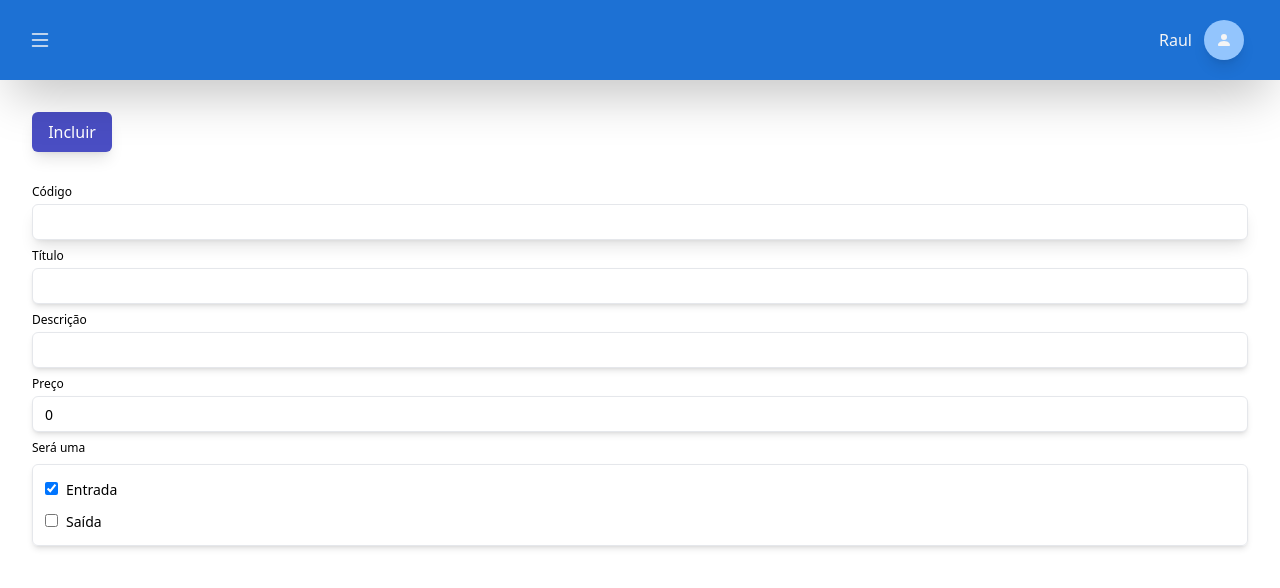
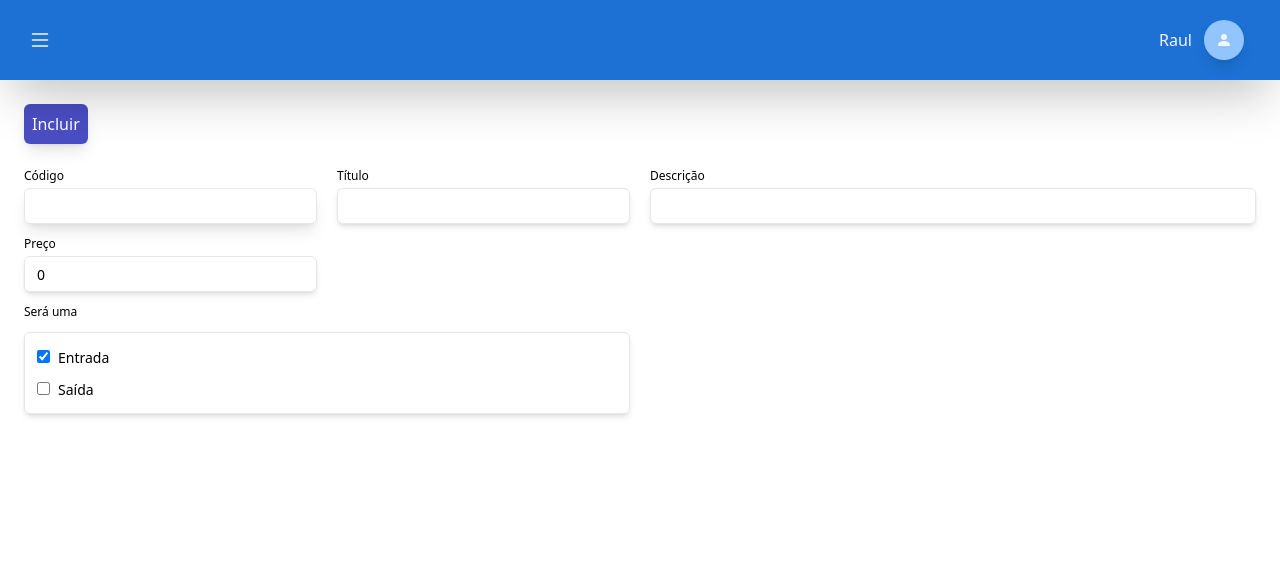
Before and after one commit to Raul26-tech/As-Money, a React (Create React App) app: page /transactions/form in a window 1280 px wide. Shown: the top 588 px of the page. Built offline with nearby package versions, Linux system fonts and the light colour scheme.

Commit message:
Finalizando layout

```diff
--- a/server.json
+++ b/server.json
@@ -68,6 +68,17 @@
       "price": "50",
       "title": "Inclusão",
       "id": 5
+    },
+    {
+      "price": "0",
+      "title": "Testando inclusão de transação",
+      "code": "00510",
+      "description": "Saída de sábado",
+      "status": {
+        "prohibited": false,
+        "closed": true
+      },
+      "id": 6
     }
   ]
 }
--- a/src/Routes/index.tsx
+++ b/src/Routes/index.tsx
@@ -1,5 +1,4 @@
 import { BrowserRouter, Route, Routes as RoutesDom } from 'react-router-dom';
-import Header from '../components/Header';
 import Home from '../pages/Home';
 import MonthlyReports from '../pages/MonthlyReports';
 import MonthlyValues from '../pages/MonthlyValues';
@@ -8,7 +7,6 @@ import FormMonthlyValues from '../pages/MonthlyValues/form';
 export default function Routes() {
     return (
         <BrowserRouter>
-            {/* <Header /> */}
             <RoutesDom>
                 <Route path="/" element={<Home />} />
                 <Route path="/transactions" element={<MonthlyValues />} />
--- a/src/components/Checkbox/Components/index.tsx
+++ b/src/components/Checkbox/Components/index.tsx
@@ -13,19 +13,20 @@ export default function CheckboxContainer({
 }: ICheckboxContainer) {
     return (
         <>
-            <div className="grid md:col-span-3">
+            <div className="grid col-span-4">
                 <span
                     className="
                     block
                     text-xs
                     text-gmov-input-label
-                    font-medium"
+                    font-medium
+                    "
                 >
                     {label}
                 </span>
             </div>
-            <div className="grid md:col-span-2">
-                <div className="flex flex-col p-2 justify-center items-center rounded-md border-gmov-input-border border shadow-md">
+            <div className="grid col-span-4 md:col-span-2">
+                <div className="p-2 justify-center items-center rounded-md border-gmov-input-border border shadow-md">
                     {children}
                 </div>
             </div>
--- a/src/components/Input/index.tsx
+++ b/src/components/Input/index.tsx
@@ -41,13 +41,13 @@ const InputMain: ForwardRefRenderFunction<HTMLInputElement, IInputProps> = (
     ref
 ) => {
     return (
-        <label className="w-full">
+        <label className={`w-full ${addClassName}`}>
             {label && (
                 <span className="block text-xs mb-1 font-medium">{label}</span>
             )}
             <input
                 {...rest}
-                className={`${className} ${addClassName}`}
+                className={`${className} `}
                 type={type}
                 ref={ref}
             />
--- a/src/pages/Home/index.tsx
+++ b/src/pages/Home/index.tsx
@@ -1,9 +1,10 @@
 import 'animate.css';
 import IconIlustrator from '../../assets/iconMoney.svg';
+import Content from '../../components/Content';
 
 export default function Home() {
     return (
-        <>
+        <Content>
             <section className="flex-1 h-full translate-y-full p-5 justify-center items-center ">
                 <div className="flex justify-center items-center text">
                     <span className="animate__animated animate__rubberBand flex justify-center items-center text-center md:text-xl">
@@ -19,6 +20,6 @@ export default function Home() {
                     alt="Ilustração"
                 />
             </div>
-        </>
+        </Content>
     );
 }
--- a/src/pages/MonthlyReports/index.tsx
+++ b/src/pages/MonthlyReports/index.tsx
@@ -1,3 +1,9 @@
+import Content from '../../components/Content';
+
 export default function MonthlyReports() {
-    return <div>MonthlyReports</div>;
+    return (
+        <Content>
+            <div>MonthlyReports</div>
+        </Content>
+    );
 }
--- a/src/pages/MonthlyValues/form.tsx
+++ b/src/pages/MonthlyValues/form.tsx
@@ -55,6 +55,7 @@ export default function FormMonthlyValues() {
                     confirmButtonText: 'Ok',
                     width: '24em',
                 });
+                console.log(response.data);
             });
         } catch (error: any) {
             Swal.fire({
@@ -71,42 +72,47 @@ export default function FormMonthlyValues() {
             <Content>
                 <form
                     onSubmit={handleSubmit(handleSave)}
-                    className="flex flex-col w-full h-full gap-x-3 gap-y-2 p-8"
+                    className="w-full grid md:grid-cols-2 xl:grid-cols-4 md:gap-x-5 gap-y-3 p-6
+                    "
                 >
-                    <div className="w-[5rem] mb-6 flex justify-center items-center">
+                    <div className="w-full grid col-span-4 mb-3 justify-start">
                         <button
                             type="submit"
-                            className="w-full h-full flex  justify-center text-center items-center text-white bg-btn-transaction hover:bg-btn-transaction-hover rounded-md p-2 shadow-lg "
+                            className="w-full h-full flex  justify-center text-center items-center text-white bg-btn-transaction hover:bg-btn-transaction-hover rounded-md shadow-lg "
                         >
-                            <span className="text-[0.70rem] md:text-base">
+                            <span className="text-[0.70rem] md:text-base p-2">
                                 Incluir
                             </span>
                         </button>
                     </div>
+
                     <Input
                         label="Código"
                         {...register('code')}
                         error={formState.errors.code}
                         type="text"
-                        addClassName="md:col-span-2"
+                        addClassName="col-span-4 md:col-span-1"
                         autoFocus
                     />
                     <Input
                         label="Título"
                         {...register('title')}
                         error={formState.errors.title}
+                        addClassName="col-span-4 md:col-span-1"
                         type="text"
                     />
                     <Input
                         label="Descrição"
                         {...register('description')}
                         error={formState.errors.description}
+                        addClassName="col-span-4 md:col-span-2"
                         type="text"
                     />
                     <Input
                         label="Preço"
                         {...register('price')}
                         error={formState.errors.price}
+                        addClassName="col-span-4 md:col-span-1"
                         type="number"
                     />
                     <CheckboxContainer label="Será uma">
--- a/src/pages/MonthlyValues/index.tsx
+++ b/src/pages/MonthlyValues/index.tsx
@@ -2,6 +2,7 @@ import { useEffect, useState } from 'react';
 import { api } from '../../Services/api';
 import { AiOutlinePlus } from 'react-icons/ai';
 import { Link } from 'react-router-dom';
+import Content from '../../components/Content';
 
 interface ITransaction {
     id: string;
@@ -29,9 +30,9 @@ export default function MonthlyValues() {
     }, []);
 
     return (
-        <>
+        <Content>
             <div className="w-full full p-2 flex justify-end text-center">
-                <div className="flex w-full mt-[5rem] md:mt-[5rem] md:w-full justify-end h-[4rem] p-2">
+                <div className="flex w-full md:w-full justify-end h-[4rem] p-2">
                     <button className="w-[8rem] md:w-[16rem] h-full flex justify-center text-center items-center text-white bg-btn-transaction hover:bg-btn-transaction-hover rounded-md p-2 shadow-lg">
                         <AiOutlinePlus
                             size={20}
@@ -46,6 +47,6 @@ export default function MonthlyValues() {
                     </button>
                 </div>
             </div>
-        </>
+        </Content>
     );
 }
```
